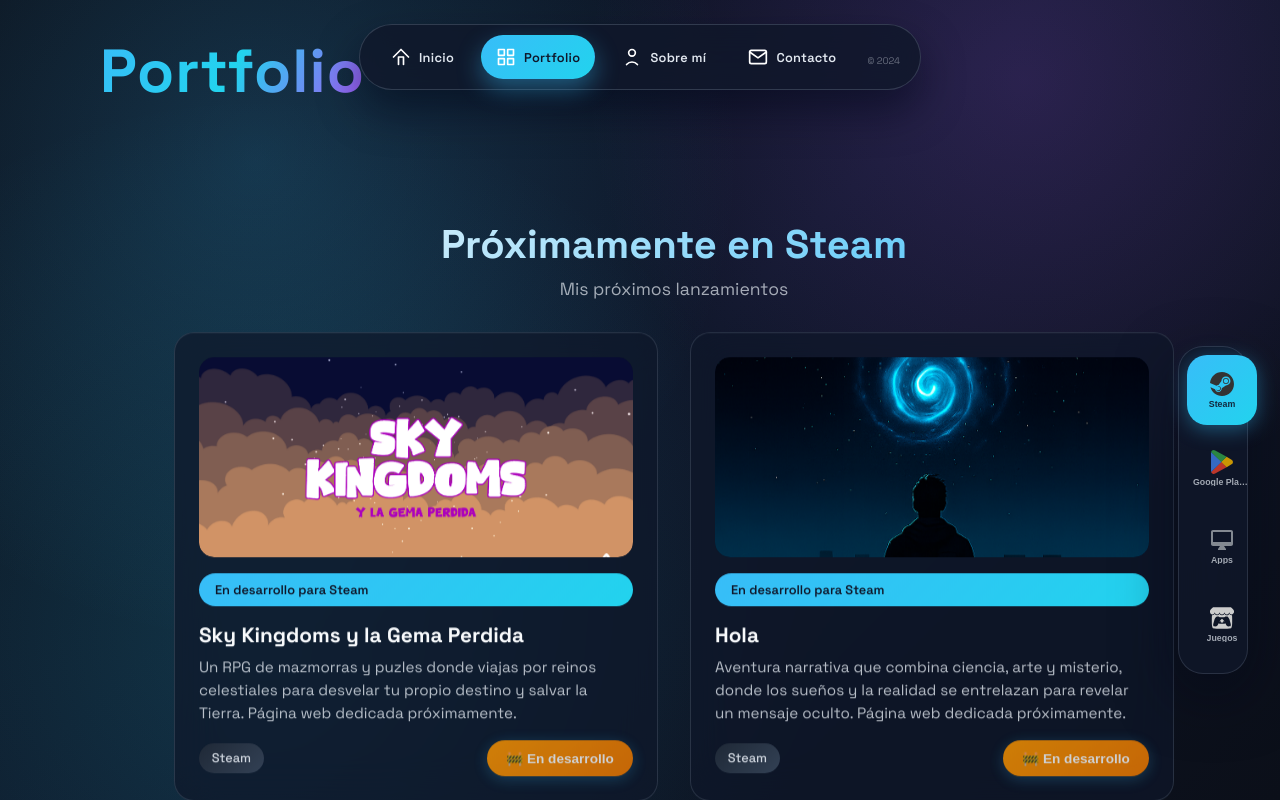
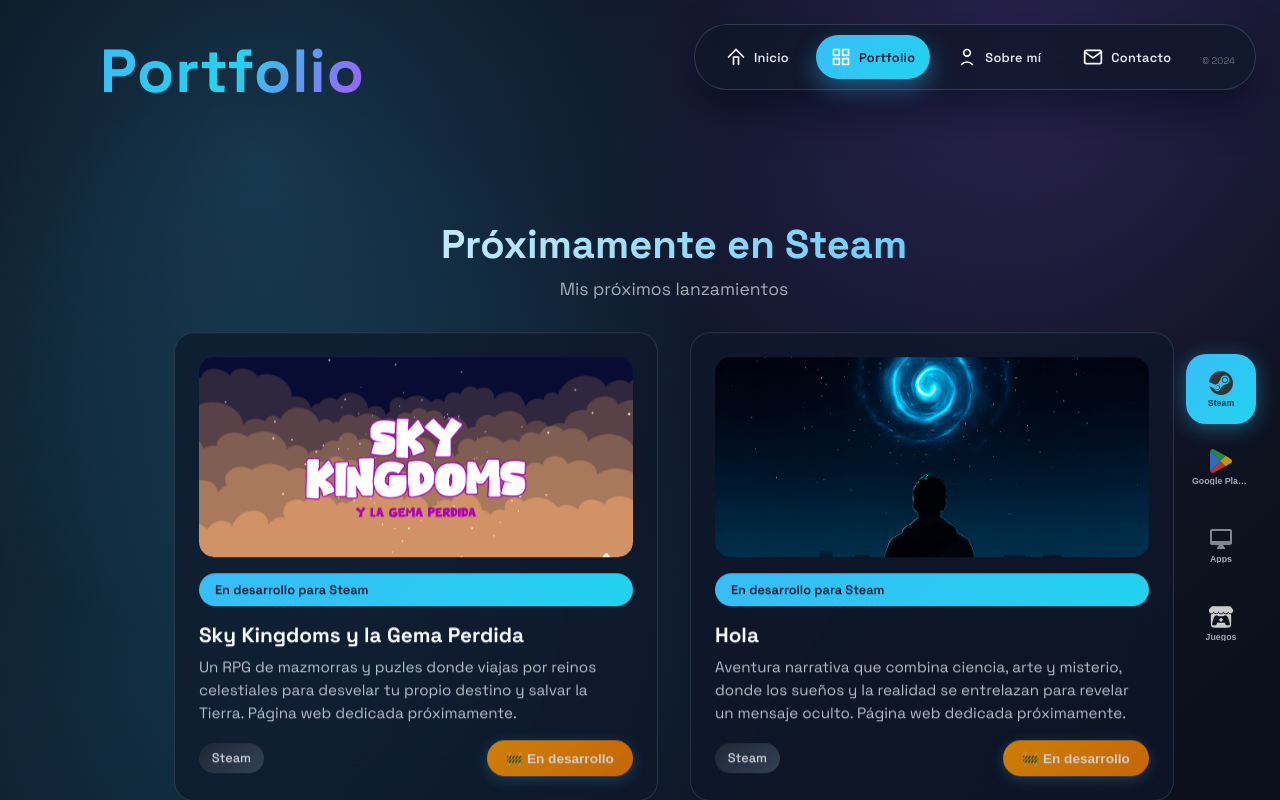
Before and after one commit to liyo-dev/liyodevWeb, an Angular app: page /portfolio in a window 1280 px wide. Built offline with nearby package versions, Linux system fonts and the light colour scheme.

Commit message:
Move floating menu to the right

```diff
--- a/src/app/main/main.component.css
+++ b/src/app/main/main.component.css
@@ -20,8 +20,6 @@ body, html {
 
 @media (max-width: 768px) {
   body, html {
-    overflow-x: hidden;
-    overflow-y: auto;
     font-size: clamp(14px, 4vw, 16px);
   }
 }
@@ -66,7 +64,6 @@ body, html {
 @media (min-width: 769px) {
   .main-container {
     min-height: 100vh;
-    overflow: hidden;
   }
 }
 
@@ -74,9 +71,6 @@ body, html {
 @media (max-width: 768px) {
   .main-container {
     min-height: 100vh;
-    overflow-x: hidden;
-    overflow-y: auto;
-    touch-action: pan-y;
   }
 }
 
@@ -100,7 +94,6 @@ body, html {
 /* Mobile: mejorar experiencia táctil */
 @media (max-width: 768px) {
   .workarea {
-    touch-action: pan-y;
     padding-top: 90px;
   }
 }
--- a/src/app/main/main.component.ts
+++ b/src/app/main/main.component.ts
@@ -1,4 +1,4 @@
-import { Component, ElementRef, ViewChild, AfterViewInit, HostListener } from '@angular/core';
+import { Component, ElementRef, ViewChild, AfterViewInit } from '@angular/core';
 import { NavigationEnd, Router, RouterModule } from '@angular/router';
 import gsap from 'gsap';
 import { MenuComponent } from '../menu/menu.component';
@@ -15,12 +15,6 @@ export class MainComponent implements AfterViewInit {
   @ViewChild('background', { static: true }) background!: ElementRef;
 
   private currentIndex = 0;
-  private scrollLocked = false;
-
-  // Variables para touch events
-  private touchStartY = 0;
-  private touchEndY = 0;
-  private isMobile = false;
 
   readonly scrollRoutes = ['/', '/portfolio', '/about', '/contact'];
 
@@ -53,7 +47,6 @@ export class MainComponent implements AfterViewInit {
 
   ngAfterViewInit(): void {
     gsap.set(this.workarea.nativeElement, { opacity: 1 });
-    this.isMobile = window.innerWidth <= 768;
     // Configurar fondo inicial
     this.updateBackground(this.currentIndex);
   }
@@ -71,67 +64,4 @@ export class MainComponent implements AfterViewInit {
     }
   }
 
-  @HostListener('window:resize')
-  onResize() {
-    this.isMobile = window.innerWidth <= 768;
-  }
-
-  // Navegación por scroll del mouse (desktop)
-  @HostListener('window:wheel', ['$event'])
-  onScroll(event: WheelEvent) {
-    if (this.isMobile || this.scrollLocked) return;
-    this.handleNavigation(event.deltaY > 0 ? 1 : -1);
-  }
-
-  // Touch events para móvil
-  @HostListener('touchstart', ['$event'])
-  onTouchStart(event: TouchEvent) {
-    if (!this.isMobile) return;
-    this.touchStartY = event.touches[0].clientY;
-  }
-
-  @HostListener('touchend', ['$event'])
-  onTouchEnd(event: TouchEvent) {
-    if (!this.isMobile || this.scrollLocked) return;
-
-    this.touchEndY = event.changedTouches[0].clientY;
-    const deltaY = this.touchStartY - this.touchEndY;
-    const minSwipeDistance = 50; // Distancia mínima para activar navegación
-
-    if (Math.abs(deltaY) > minSwipeDistance) {
-      // Deslizar hacia arriba (deltaY > 0) = siguiente sección
-      // Deslizar hacia abajo (deltaY < 0) = sección anterior
-      this.handleNavigation(deltaY > 0 ? 1 : -1);
-    }
-  }
-
-  private handleNavigation(direction: number) {
-    if (this.scrollLocked) return;
-
-    this.scrollLocked = true;
-    let newIndex = this.currentIndex + direction;
-
-    if (newIndex >= 0 && newIndex < this.scrollRoutes.length) {
-      // Cambiar fondo antes de la transición
-      this.updateBackground(newIndex);
-
-      // Fade out más suave
-      gsap.to(this.workarea.nativeElement, {
-        opacity: 0,
-        scale: 0.95, // Pequeño escalado para transición más suave
-        duration: 0.3,
-        ease: 'power2.in',
-        onComplete: () => {
-          this.router.navigateByUrl(this.scrollRoutes[newIndex]);
-        }
-      });
-    } else {
-      this.scrollLocked = false;
-    }
-
-    setTimeout(() => {
-      this.scrollLocked = false;
-    }, 800); // Reducir el tiempo de bloqueo
-  }
-
 }
--- a/src/app/menu/menu.component.css
+++ b/src/app/menu/menu.component.css
@@ -1,8 +1,9 @@
 .floating-menu {
   position: fixed;
   top: 24px;
-  left: 50%;
-  transform: translateX(-50%);
+  right: 24px;
+  left: auto;
+  transform: none;
   display: flex;
   flex-direction: row;
   align-items: center;
--- a/src/app/portfolio/portfolio.component.css
+++ b/src/app/portfolio/portfolio.component.css
@@ -1,4 +1,4 @@
-.portfolio-section{min-height:100vh;color:var(--text-primary);font-family:var(--font-sans);position:relative;overflow:hidden;padding:2rem;box-sizing:border-box;display:flex;flex-direction:column;justify-content:center;align-items:center;width:100%;max-width:100vw}
+.portfolio-section{min-height:100vh;color:var(--text-primary);font-family:var(--font-sans);position:relative;overflow:visible;padding:2rem;box-sizing:border-box;display:flex;flex-direction:column;justify-content:center;align-items:center;width:100%;max-width:100vw}
 @media (min-width:769px){.portfolio-section{padding:2rem 2rem 2rem 100px;padding-top:clamp(2rem,3vh,4rem)}}
 @media (max-width:768px){.portfolio-section{padding:60px 15px 100px 15px}}
 .section-title{position:fixed;top:2rem;z-index:10;left:100px}
@@ -12,15 +12,15 @@
   right: 2rem;
   transform: translateY(-50%);
   z-index: 100;
-  background: rgba(15, 23, 42, 0.8);
-  backdrop-filter: blur(20px);
-  border: 1px solid rgba(148, 163, 184, 0.2);
+  background: transparent;
+  backdrop-filter: none;
+  border: none;
   border-radius: 25px;
   padding: 8px;
   display: flex;
   flex-direction: column;
   gap: 8px;
-  box-shadow: 0 20px 60px rgba(2, 6, 23, 0.5);
+  box-shadow: none;
   width: 70px;
   min-height: 328px;
 }
@@ -105,8 +105,6 @@
     padding-right: 0;
     padding-bottom: 0;
     min-height: calc(100vh - 140px);
-    height: calc(100vh - 140px);
-    overflow: hidden;
   }
 }
 
--- a/src/styles.css
+++ b/src/styles.css
@@ -27,6 +27,7 @@ html, body {
   font-family: var(--font-sans);
   text-rendering: optimizeLegibility;
   -webkit-font-smoothing: antialiased;
+  overflow-x: hidden;
 }
 
 *,
@@ -34,18 +35,3 @@ html, body {
 *::after {
   box-sizing: border-box;
 }
-
-/* Desktop: sin scroll */
-@media (min-width: 769px) {
-  html, body {
-    overflow: hidden;
-  }
-}
-
-/* Mobile: permitir scroll vertical para navegación */
-@media (max-width: 768px) {
-  html, body {
-    overflow-x: hidden;
-    overflow-y: auto;
-  }
-}
```
